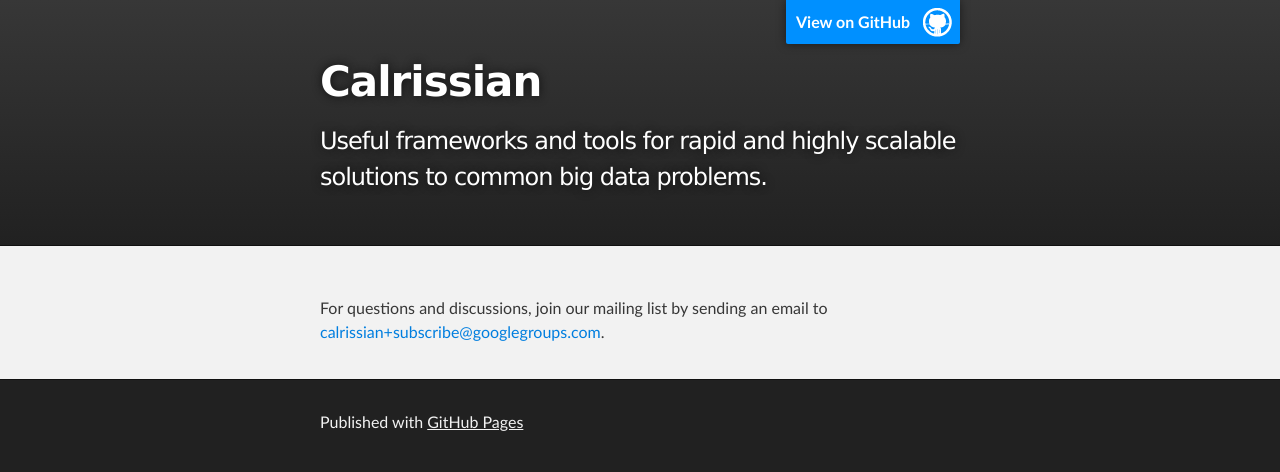
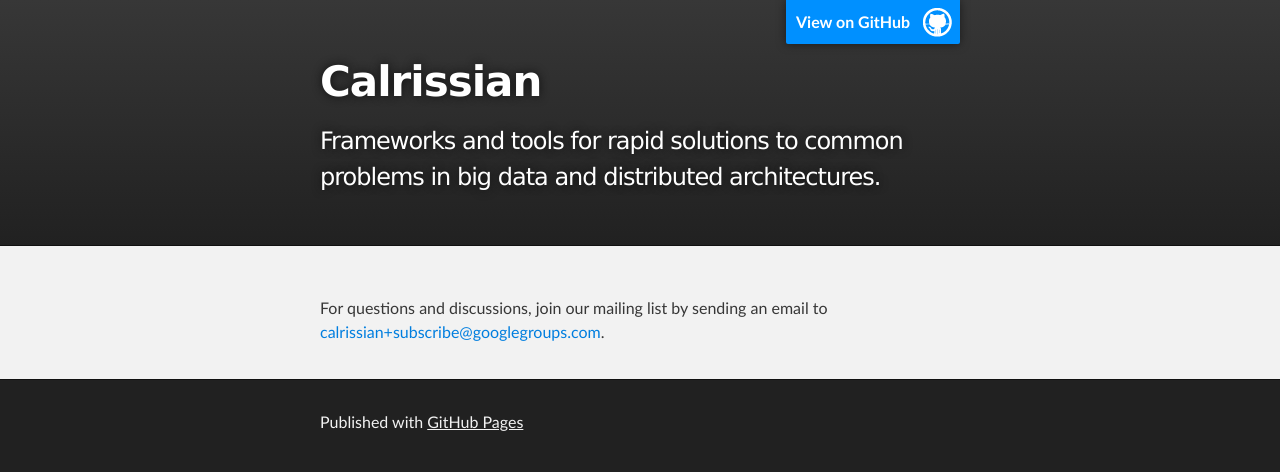
Before and after one commit to calrissian/calrissian.github.io, a plain HTML site: page index.html in a window 1280 px wide. Drawn offline with Linux system fonts and the light colour scheme.

Commit message:
Update index.html

```diff
--- a/index.html
+++ b/index.html
@@ -19,7 +19,7 @@
           <a id="forkme_banner" href="https://github.com/calrissian">View on GitHub</a>
 
           <h1 id="project_title">Calrissian</h1>
-          <h2 id="project_tagline">Useful frameworks and tools for rapid and highly scalable solutions to common big data problems.</h2>
+          <h2 id="project_tagline">Frameworks and tools for rapid solutions to common problems in big data and distributed architectures.</h2>
 
         </header>
     </div>
```
